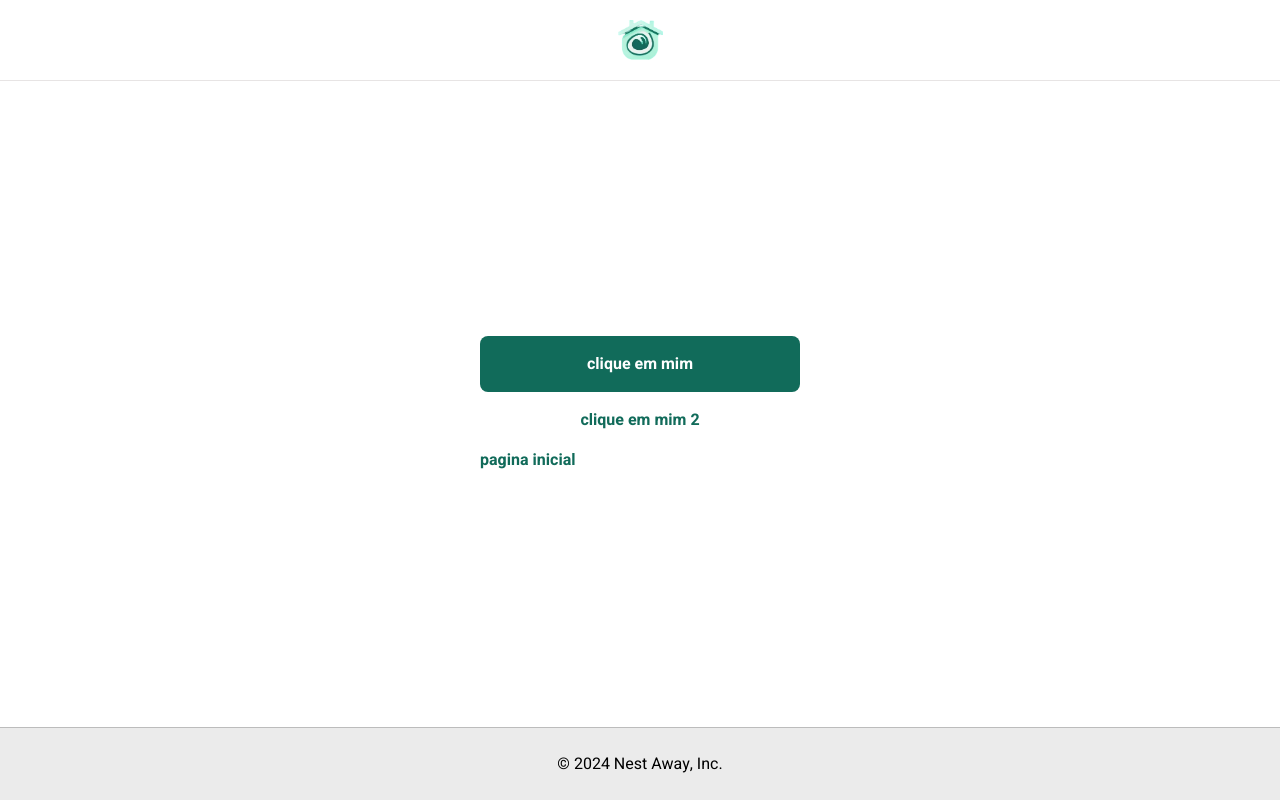
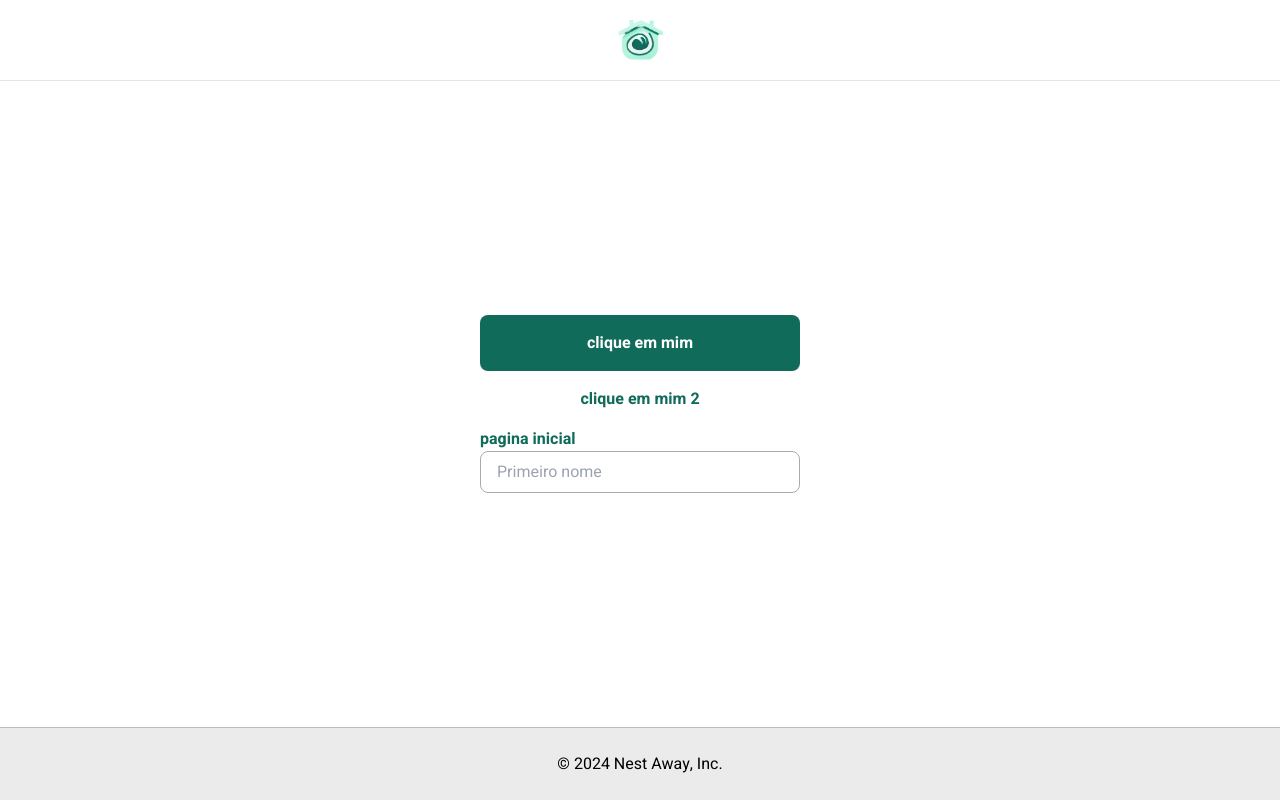
Before and after one commit to fabioctetsuo/hotel-dnc-ui, a Next.js app: page /teste in a window 1280 px wide. Built offline with nearby package versions, Linux system fonts and the light colour scheme.

Commit message:
text field

```diff
--- a/src/app/teste/page.tsx
+++ b/src/app/teste/page.tsx
@@ -1,6 +1,7 @@
 "use client";
 import Button from "@/components/Button";
 import Link from "@/components/Link";
+import TextField from "@/components/Form/TextField";
 
 const TestePage = () => {
   return (
@@ -12,6 +13,7 @@ const TestePage = () => {
         clique em mim 2
       </Button>
       <Link href="/">pagina inicial</Link>
+      <TextField id="first_name" label="Primeiro nome" />
     </div>
   );
 };
--- /dev/null
+++ b/src/components/Form/TextField/index.tsx
@@ -0,0 +1,24 @@
+import React from "react";
+
+type TextFieldProps = React.InputHTMLAttributes<HTMLInputElement> & {
+  label: string;
+};
+
+export const TextField = ({ id, label }: TextFieldProps) => {
+  return (
+    <div>
+      <label htmlFor={id} hidden>
+        {label}
+      </label>
+      <input
+        id={id}
+        type="text"
+        aria-label={label}
+        placeholder={label}
+        className="border border-light-grey-600 rounded-lg w-full px-4 py-2"
+      />
+    </div>
+  );
+};
+
+export default TextField;
```
